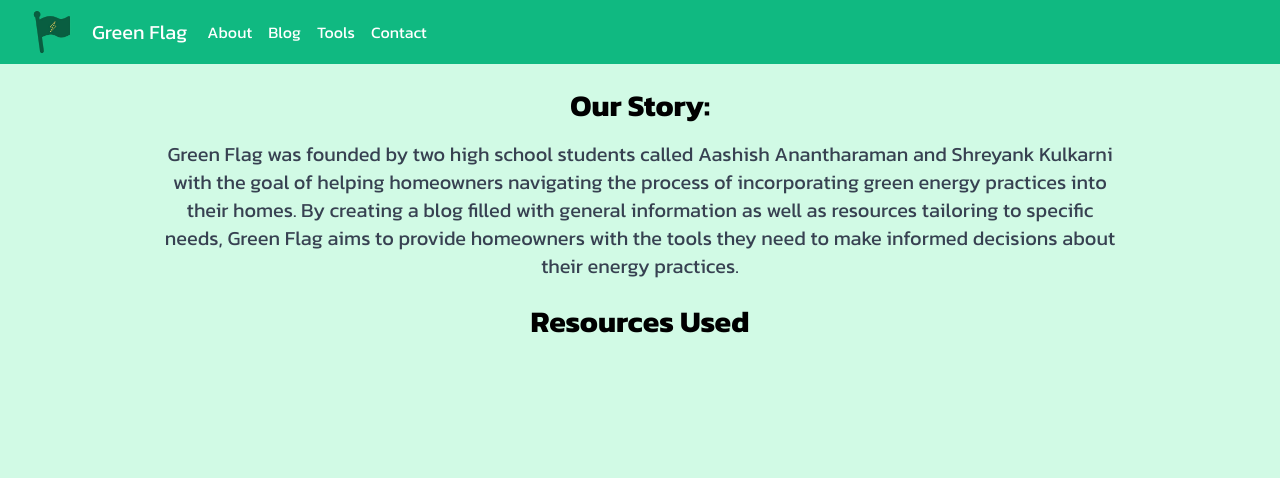
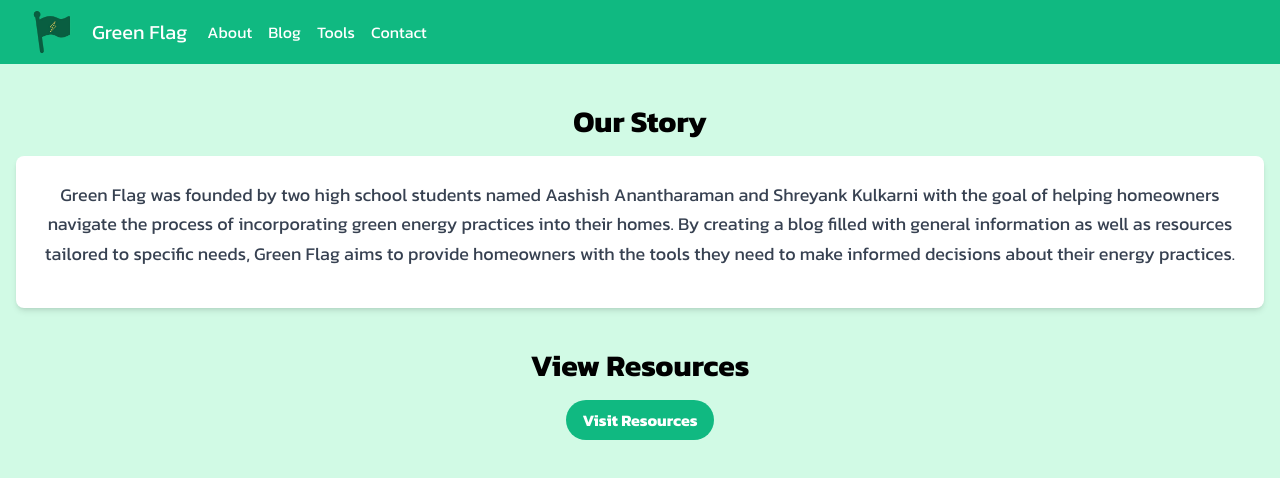
Before and after one commit to tsawebmaster2023/greenflag, a React (Create React App) app: page /about in a window 1280 px wide. Shown: the top 478 px of the page. Built offline with nearby package versions, Linux system fonts and the light colour scheme.

Commit message:
Update About.js

```diff
--- a/src/pages/About.js
+++ b/src/pages/About.js
@@ -1,18 +1,19 @@
 export default function About() {
     return (
-        <div>
-            <div className="mt-6 text-center">
-                <h2 className="text-3xl font-bold">Our Story:</h2>
-                <p className="xl:text-xl lg:text-lg text-center w-3/4 mt-4 mx-auto text-gray-700">
-                    Green Flag was founded by two high school students called Aashish Anantharaman and Shreyank Kulkarni
-                    with the goal of helping homeowners navigating the process of incorporating green energy practices into their homes.
-
-                    By creating a blog filled with general information as well as resources tailoring to specific needs,
-                    Green Flag aims to provide homeowners with the tools they need to make informed decisions about their energy practices.
-                </p>
+        <div className="container mx-auto px-4">
+            <div className="mt-10 text-center">
+                <h2 className="text-3xl font-bold mb-4">Our Story</h2>
+                <div className="bg-white rounded-lg shadow-md p-6 md:flex md:justify-center md:flex-col md:items-start">
+                    <p className="text-lg text-gray-700 leading-relaxed mb-4">
+                        Green Flag was founded by two high school students named Aashish Anantharaman and Shreyank Kulkarni with the goal of helping homeowners navigate the process of incorporating green energy practices into their homes. By creating a blog filled with general information as well as resources tailored to specific needs, Green Flag aims to provide homeowners with the tools they need to make informed decisions about their energy practices.
+                    </p>
+                    {/* Add your image here on the right */}
+                    {/* <img src="your-image-url" alt="Description of your image" className="md:w-1/3 md:ml-6" /> */}
+                </div>
             </div>
-            <div className="mt-6 text-center flex flex-col items-center justify-center">
-                <h2 className="text-3xl font-bold">Resources Used</h2>
+            <div className="mt-10 text-center">
+                <h2 className="text-3xl font-bold mb-4">View Resources</h2>
+                <a href="https://docs.google.com/document/d/14MMh7zMn0NjNUiIERkyR2unwigK9Ow8QNVH1LFGt6kU/edit" target="_blank" rel="noopener noreferrer" className="bg-emerald-500 hover:bg-emerald-600 text-white font-bold py-2 px-4 rounded-full inline-block transition duration-300 ease-in-out">Visit Resources</a>
             </div>
         </div>
     );
```
